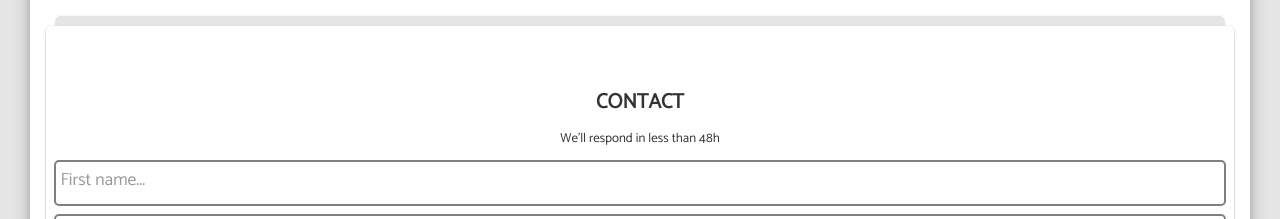
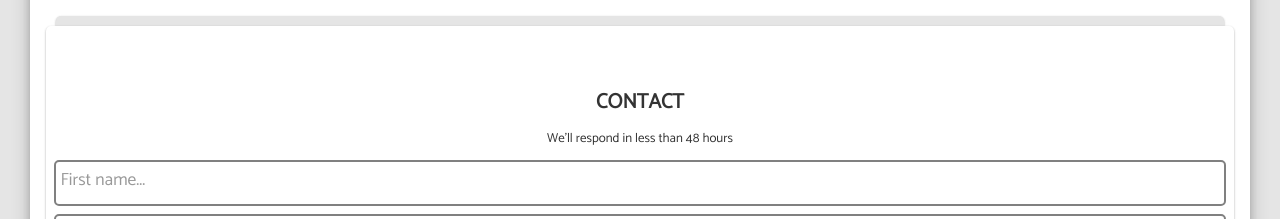
Before and after one commit to ChrisClaude/lulendo-claude-portfolio, a React (Create React App) app: page / in a window 1280 px wide. Shown: the part 3400-3619 px from the top of the page. Built offline with nearby package versions, Linux system fonts and the light colour scheme.

Commit message:
text content added

```diff
--- a/src/components/Content.js
+++ b/src/components/Content.js
@@ -181,7 +181,7 @@ class Content extends Component {
                     <div className="form-card"/>
                     <div className="form-card">
                         <h3 className="text-center" id="contact">CONTACT</h3>
-                        <p className="text-center">We'll respond in less than 48h</p>
+                        <p className="text-center">We'll respond in less than 48 hours</p>
                         <form className="go-bottom" name="contact" method="POST" data-netlify-recaptcha="true" data-netlify="true">
                             <input type="hidden" name="form-name" value="contact" />
                             <div>
```
